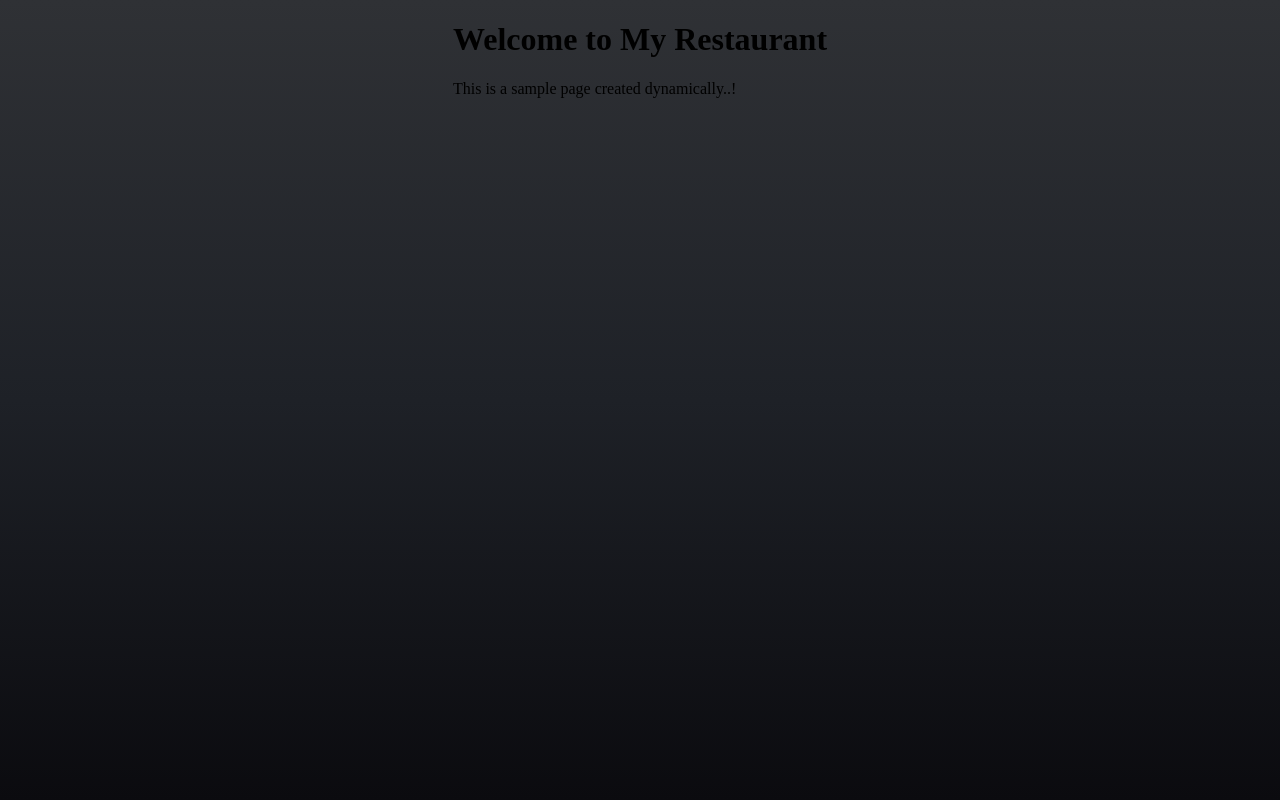
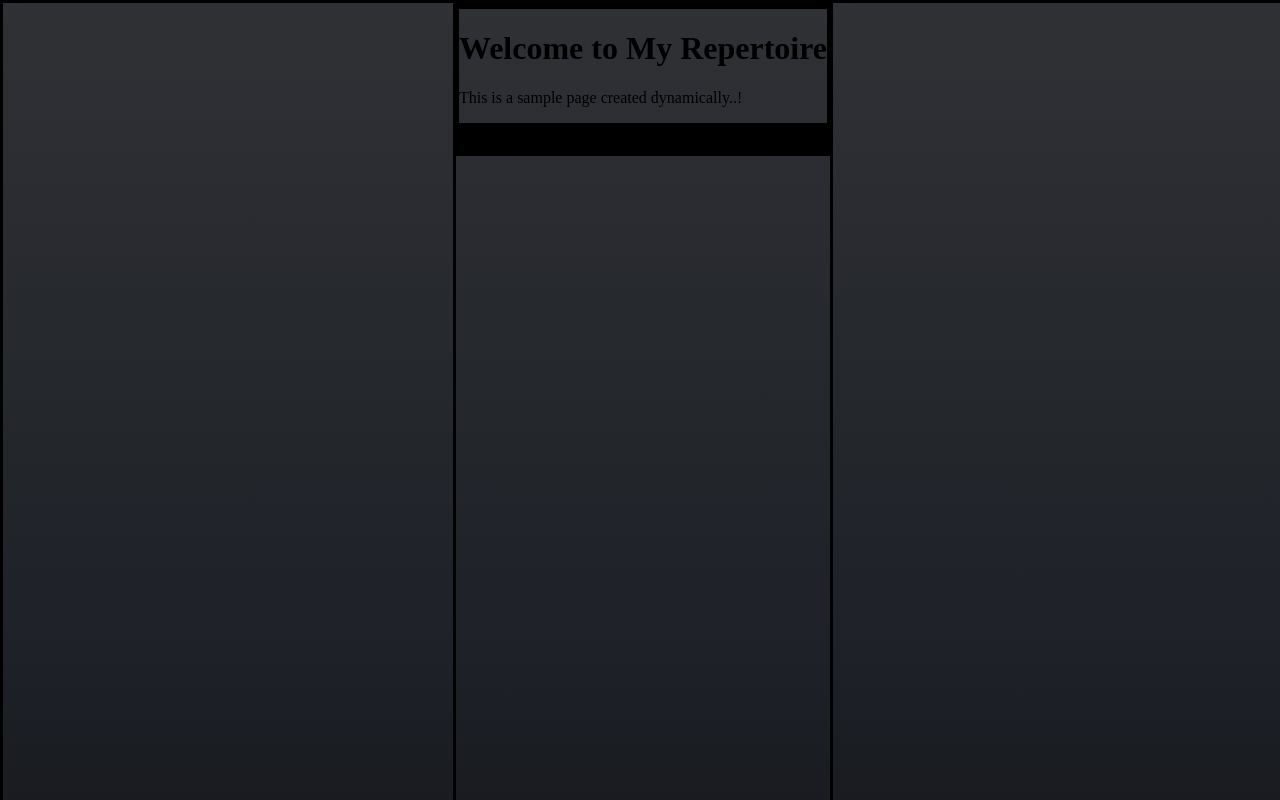
Before and after one commit to kaizen011/javascript-webpack, a website built with webpack: page dist/index.html in a window 1280 px wide. Shown: the top 800 px of the page. Built offline with nearby package versions, Linux system fonts and the light colour scheme.

Commit message:
Modified working files with Webpack

```diff
--- a/src/pageLoad.js
+++ b/src/pageLoad.js
@@ -2,10 +2,12 @@ function createAndAppendElements(){
 
     const contentDiv = document.getElementById('content');
 
+
+    // Header Code
     const midbar = document.createElement('div');
     midbar.classList.add('midbar');
     const heading = document.createElement('h1');
-    heading.textContent = 'Welcome to My Restaurant';
+    heading.textContent = 'Welcome to My Repertoire';
 
 
     const paragraph = document.createElement('p');
@@ -17,6 +19,24 @@ function createAndAppendElements(){
     midbar.appendChild(paragraph);
 
     contentDiv.appendChild(midbar);
+
+
+    // Content Code
+    const services = document.createElement('div');
+    services.classList.add('services');
+    contentDiv.appendChild(services);
+
+     const service1 = document.createElement('div');
+     const service2 = document.createElement('div');
+     const service3 = document.createElement('div');
+     const service4 = document.createElement('div');
+
+     services.appendChild(service1);
+     services.appendChild(service2);
+     services.appendChild(service3);
+     services.appendChild(service4);
+
+
 }
 
 
--- a/src/styles.css
+++ b/src/styles.css
@@ -8,9 +8,12 @@
   z-index: -1;
   justify-content: center;
   align-content: center;
-  height: 100vh;
+  height:100vw;
 }
 
+div{
+  border: 3px solid black;
+}
 
 body{
   padding: 0%;
```
Also changed, not shown: dist/main.js.
